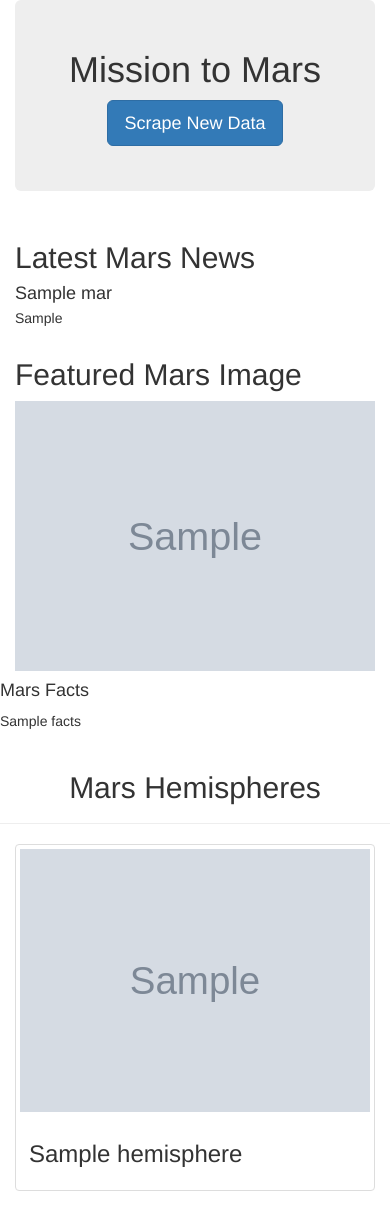
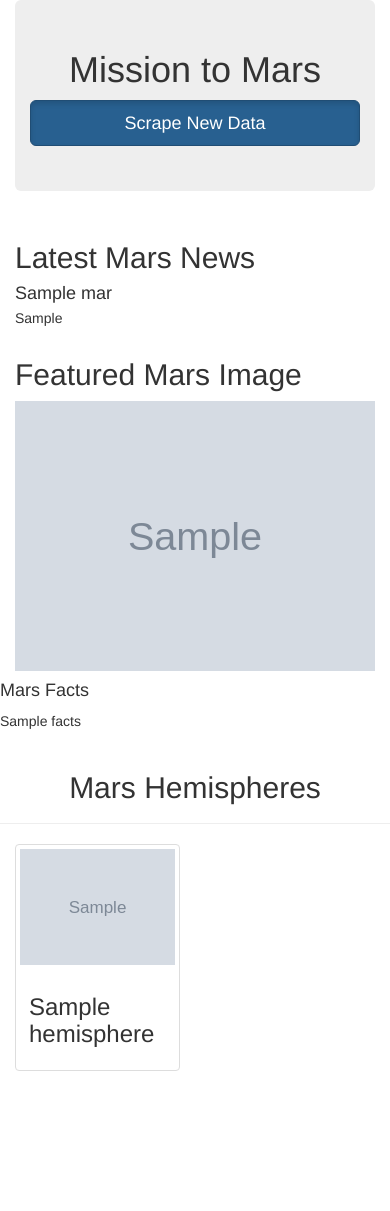
Before and after one commit to goldbala55/Mission-to-Mars, a Flask app: page / in a window 390 px wide. After the commit the page ends 1071 px from the top, so only its background shows below. Run offline with Flask 2, Linux system fonts and the light colour scheme; grey boxes marked "Sample" are stand-in pictures; a database or web service that is not in the repository returns one stand-in record (values such as "Sample title"); some libraries are stand-ins or nearby versions.

Commit message:
D3 completed

```diff
--- a/scraping.py
+++ b/scraping.py
@@ -96,8 +96,8 @@ def mars_facts():
     df.columns=['Description', 'Mars', 'Earth']
     df.set_index('Description', inplace=True)
 
-    # return the df in html format, add bootstrap
-    return  df.to_html(classes="table table-striped")
+    # return the df in html format, add bootstrap, use hover, remove stripe
+    return  df.to_html(classes="table table-hover")
 
 # ## Mars Hemisphere Images
 def mars_hemisphere_images(browser):
--- a/templates/index.html
+++ b/templates/index.html
@@ -5,9 +5,8 @@
     <meta name="viewport" content="width=device-width, initial-scale=1.0" />
     <meta http-equiv="X-UA-Compatible" content="ie=edge" />
     <title>Mission to Mars</title>
-    <link
-      rel="stylesheet"
-      href="https://maxcdn.bootstrapcdn.com/bootstrap/3.3.7/css/bootstrap.min.css"
+    <link rel="stylesheet"
+          href="https://maxcdn.bootstrapcdn.com/bootstrap/3.3.7/css/bootstrap.min.css"
     />
   </head>
   <body>
@@ -16,12 +15,14 @@
       <div class="jumbotron text-center">
         <h1>Mission to Mars</h1>
         <!-- Add a button to activate scraping script -->
-        <p><a class="btn btn-primary btn-lg" href="/scrape" role="button">Scrape New Data</a></p>
+        <!-- chg to primary btn, make it block, active state  -->
+        <p><a class="btn btn-primary btn-lg btn-block active" href="/scrape" role="button">Scrape New Data</a></p>
       </div>
 
+      <!-- change Bootstrap to use xs instead of md to make text fit on more devices  -->
       <!-- Add section for Mars News -->
       <div class="row" id="mars-news">
-        <div class="col-md-12">
+        <div class="col-xs-12">
           <div class="media">
             <div class="media-body">
               <h2>Latest Mars News</h2>
@@ -60,8 +61,9 @@
           <h2 class="text-center">Mars Hemispheres</h2>
         </div>
 
+        <!-- change Bootstrap to use xs instead of md to makes images clearer on more devices  -->
         {% for hemisphere in mars.mars_images %}
-        <div class="col-md-6">
+        <div class="col-xs-6">
           <div class="thumbnail">
             <img src="{{hemisphere.img_url | default('static/images/error.png', true)}}" alt="...">
             <div class="caption">
```
